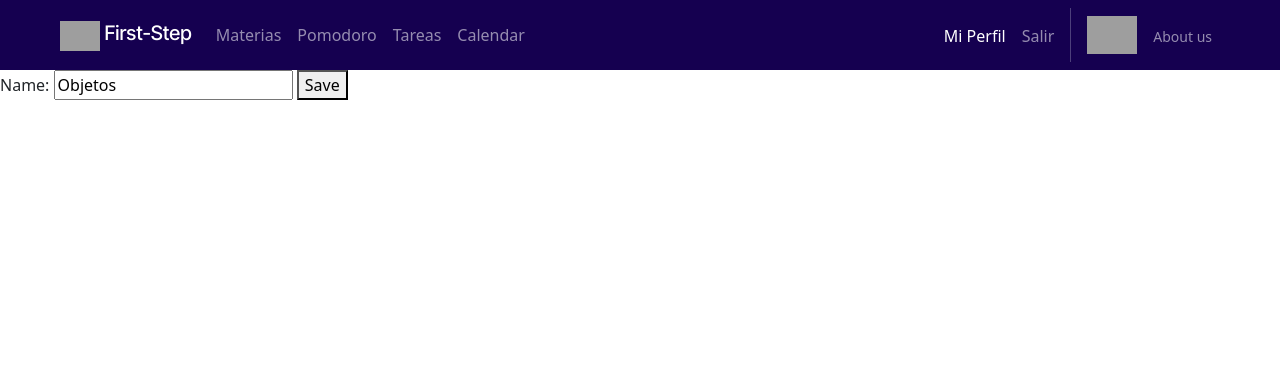
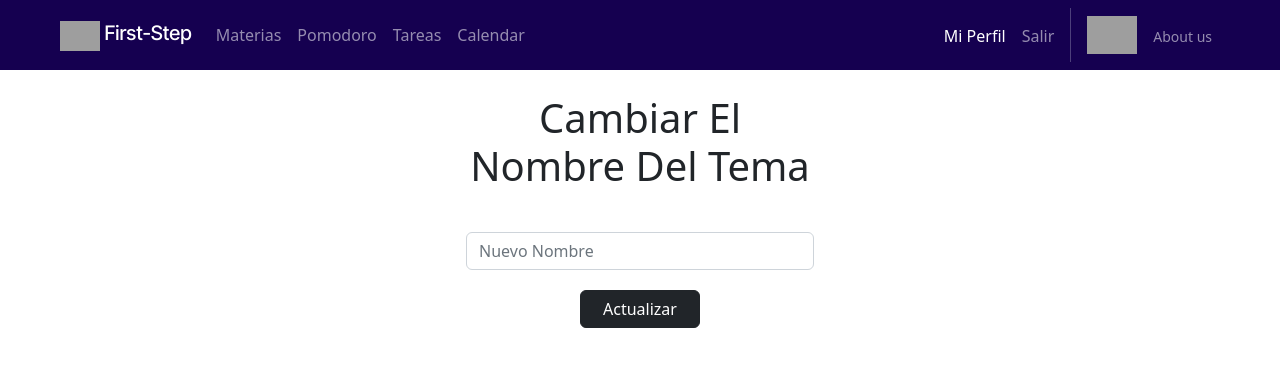
Before and after one commit to Luciano2005/First-Step, a Django app: page /cambiarSeccion/4 in a window 1280 px wide. Shown: the top 367 px of the page. Run offline with Django 4.2, Linux system fonts and the light colour scheme; a user stored in the database is signed in; data comes from the database, SQL or seed files in the repository; parts of the project's set-up code (start-up, migrations or seed data) failed here and were passed over; grey boxes are pictures that could not be loaded.

Commit message:
Diseño de formularios para las secciones

```diff
--- a/MAIN/Templates/cambiarSeccion.html
+++ b/MAIN/Templates/cambiarSeccion.html
@@ -2,10 +2,22 @@
 
 {% block content %}
 
-<form method="POST">
-    {% csrf_token %}
-    {{form}}
-    <button>Save</button>
-</form>
+<div class="container-md justify-content-around py-4 px-4">
+    <form method = 'POST'>
+        {% csrf_token %}
+        <div class="row justify-content-center">
+            <div class="col-lg-4 col-md-6 col-sm-7 col-9">
+                <figure class="text-center">
+                    <blockquote class="blockquote" style="margin-bottom:30px">
+                        <p class="h1">Cambiar El Nombre Del Tema</p>
+                    </blockquote>
+                    <label class="form-label requiredField row justify-content-center" for="id_name"><span class="form-text col-9" style="color: red:">{{error}}</span></label>
+                    <input class="form-control" type="text" name="name" required id="id_name" placeholder="Nuevo Nombre">
+                    <button type="submit" class="btn btn-dark" style="width: 120px; margin-top: 20px">Actualizar </button>
+                </form>
+            </div>
+        </div>
+    </div>
+</div>
 
 {% endblock %}
--- a/MAIN/Templates/crearSeccion.html
+++ b/MAIN/Templates/crearSeccion.html
@@ -7,7 +7,6 @@
 <div class="container-md justify-content-around py-4 px-4">
     <form method = 'POST'>
     {% csrf_token %}
-
     <div class="row justify-content-center">
         <div class="col-lg-4 col-md-6 col-sm-7 col-9">
             <figure class="text-center">
@@ -18,15 +17,12 @@
                     HOLA! Aquí podrás crear los temas que quiras repasar posteriormente, <cite title="Título fuente">¡ANÍMATE!</cite>
                 </figcaption>
             </figure>
-
             <label class="form-label requiredField row justify-content-center" for="id_name">Nombre del tema*<span class="form-text col-9" style="color: red:">{{error}}</span></label>
             <input class="form-control" type="text" name="name" required id=id_name placeholder="Ejemplo: Polimorfismo">
             <div class="row justify-content-center">
                 <button type="submit" class="btn btn-dark" style="width: 120px; margin-top: 20px">Crear</button>
             </div>
         </div>
+    </form>
 </div>
-</div>
-</form>
-
 {% endblock %}
```
Also changed, not shown: ESTUDIO/Templates/crearFlashcard.html (+3 -4 lines), ESTUDIO/Templates/crearPreguntaCerrada.html (+3 -6 lines), MAIN/Templates/seccion_detail.html (+8 -14 lines), media/images/seguridad-informatica-1024x439.jpeg (added). Lines whose indentation alone changed are shown as unchanged.
